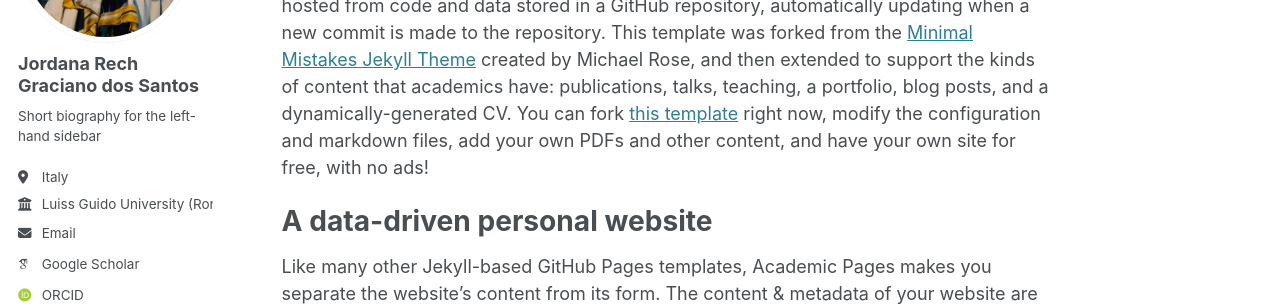
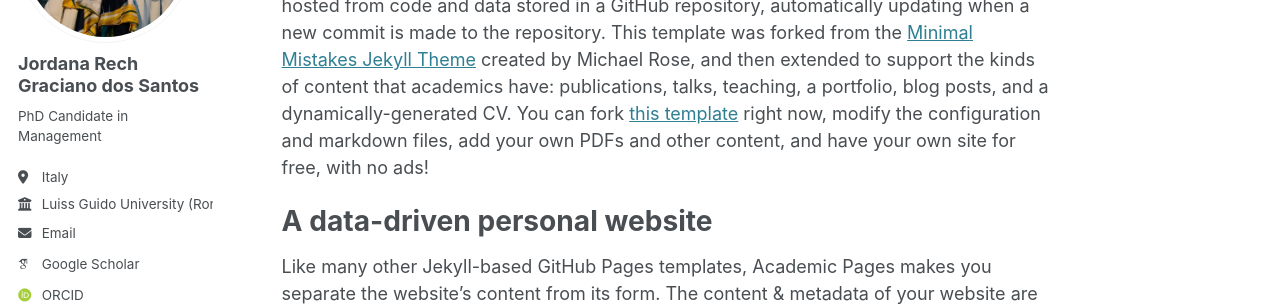
Before and after one commit to jordanarechgs/Jordana-Rech-Graciano-dos-Santos, a Jekyll site: the page built from _pages/about.md, in a window 1280 px wide. Shown: the part 238-544 px from the top of the page. Built offline with Jekyll 4.4.1, drawn with Linux system fonts in a browser that asks for light colours; some web fonts are replaced.

Commit message:
Update _config.yml

```diff
--- a/_config.yml
+++ b/_config.yml
@@ -24,7 +24,7 @@ author:
   avatar           : "J.jpg"
   name             : "Jordana Rech Graciano dos Santos"
   pronouns         : # example: "she/her"
-  bio              : "Short biography for the left-hand sidebar"
+  bio              : "PhD Candidate in Management"
   location         : "Italy"
   employer         : "Luiss Guido University (Rome)"
   uri              : # URL
```
